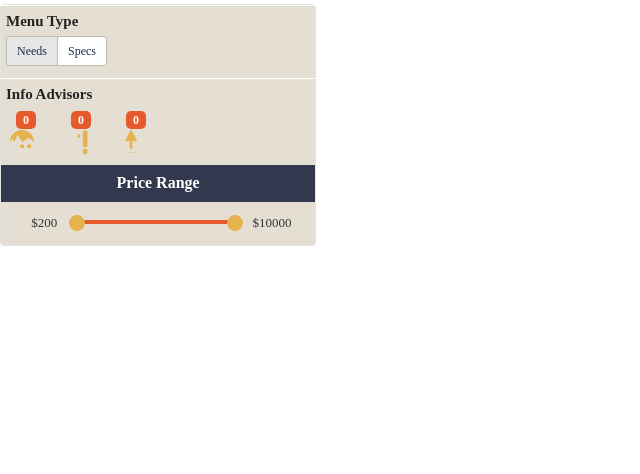
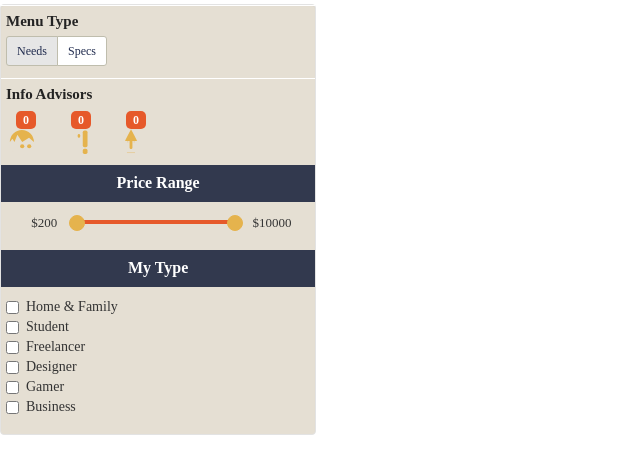
Before and after one commit to AmirTzur/Speciphi, a Django app: template templates/results.html in a window 1280 px wide. Shown: the part 280-754 px from the top of the page, without its empty margins (0-640 px from the left). Run offline with Django 3.2, Linux system fonts and the light colour scheme; the template is opened without the code that fills it, so the values that code supplies are empty; some libraries are stand-ins or nearby versions.

Commit message:
My-Type added to filters menu

```diff
--- a/static_in_pro/our_static/css/results_specs.css
+++ b/static_in_pro/our_static/css/results_specs.css
@@ -61,6 +61,7 @@
 .checkbox{
     margin-bottom: 5px;
     margin-top: 5px;
+    margin-left: 5px;
     width: auto;
     text-align: left;
 }
@@ -98,11 +99,11 @@
     font-weight: bold;
 }
 /* Slider */
-#filters-menu fieldset:nth-child(3){
+#filters-menu fieldset:nth-child(n+3):nth-child(-n+4){
     border: none;
     margin-bottom: 10px;
 }
-#filters-menu fieldset:nth-child(3) legend{
+#filters-menu fieldset:nth-child(n+3):nth-child(-n+4) legend{
     display: block;
     width: 100%;
     margin-bottom: 10px;
@@ -194,7 +195,7 @@
         padding: 0px;
     }
     #filters-menu legend{
-        margin-bottom: 4px;
+        margin-bottom: 6px;
     }
     #slider-range{
         width: 35%;
--- a/templates/results_specs.html
+++ b/templates/results_specs.html
@@ -15,6 +15,7 @@
 <!-- Column: Filters -->
 <form action="{% url 'results' product %}" method="post" role="form" id="filters-menu" class="col-xs-10 col-sm-3 well" style="background-color: #e5dfd3"> {% csrf_token %}
     <div style="display: block">
+        <!-- Menu Type Section -->
         <fieldset id="" class="form-group" form="filters-form">
             <legend>Menu Type</legend>
             <div id="menu-type-field" class="btn-group center-block" data-toggle="buttons">
@@ -26,11 +27,13 @@
                 </label>
             </div>
         </fieldset>
+        <!-- Info Advisors Section -->
         <fieldset id="info-field" class="form-group" form="filters-form">
             <legend>Info Advisors</legend>
             <!-- Feature: information elements -->
             {% include "advisors.html" %}
         </fieldset>
+        <!-- Price Range Section -->
         <fieldset id="price-slider-field" class="form-group" form="filters-menu">
             <legend>Price Range</legend>
             <div id="price-slider" class="center-block">
@@ -41,6 +44,49 @@
                 <input type="text" id="slider-max" class="price-tag" readonly>
             </div>
         </fieldset>
+        <!-- NL-Type Section -->
+        <!-- !!! Replace with view list of affiliations !!! -->
+        <fieldset id="nl-type-field" class="form-group nl-menu" form="filters-form">
+            <legend>My Type</legend>
+            <div class="checkbox">
+                <label for="type-1">
+                    <input id="type-1" name="type_1" type="checkbox" value="type-1">
+                    Home & Family
+                </label>
+            </div>
+            <div class="checkbox">
+                <label for="type-2">
+                    <input id="type-2" name="type_2" type="checkbox" value="type-2">
+                    Student
+                </label>
+            </div>
+            <div class="checkbox">
+                <label for="type-3">
+                    <input id="type-3" name="type_3" type="checkbox" value="type-3">
+                    Freelancer
+                </label>
+            </div>
+            <div class="checkbox">
+                <label for="type-4">
+                    <input id="type-4" name="type_4" type="checkbox" value="type-4">
+                    Designer
+                </label>
+            </div>
+            <div class="checkbox">
+                <label for="type-5">
+                    <input id="type-5" name="type_5" type="checkbox" value="type-5">
+                    Gamer
+                </label>
+            </div>
+            <div class="checkbox">
+                <label for="type-6">
+                    <input id="type-6" name="type_6" type="checkbox" value="type-6">
+                    Business
+                </label>
+            </div>
+        </fieldset>
+
+        <!-- Specs Section -->
     {% for feature_key, feature_vals in filters_list.items %}
         <fieldset class="form-group" form="filters-menu">
             <button id="" class="feature-btn">
@@ -55,7 +101,7 @@
                             {{ filters_form|key:field_name }}
                             {% endwith %}
                             {{ spec }}
-                          </label>
+                        </label>
                     </div>
                 {% else %}
                     <div class="checkbox disabled">
@@ -64,7 +110,7 @@
                             {{ filters_form|key:field_name }}
                             {% endwith %}
                             {{ spec }}
-                          </label>
+                        </label>
                     </div>
                 {% endif %}
             {% endfor %}
```
